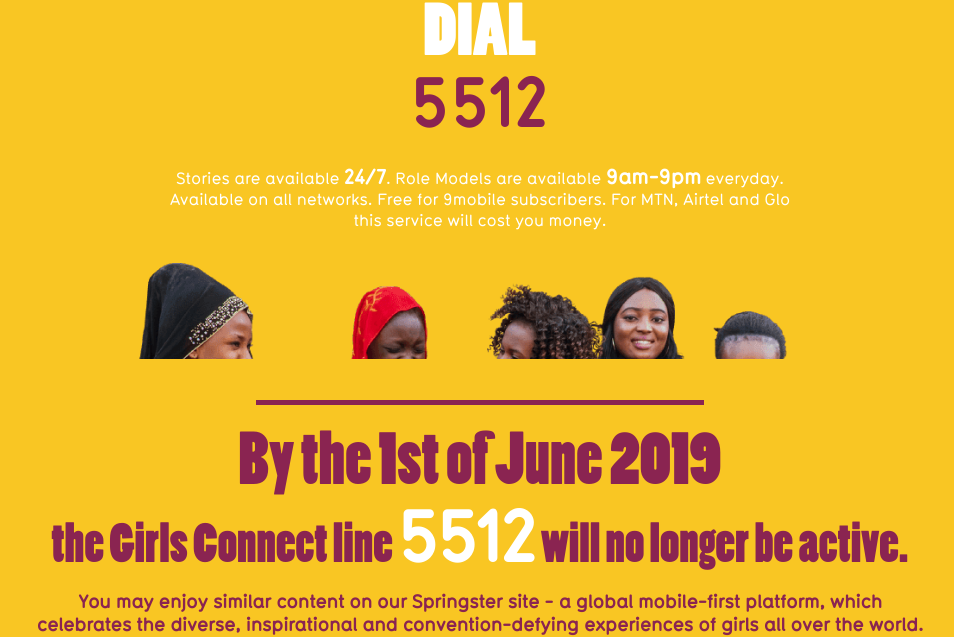
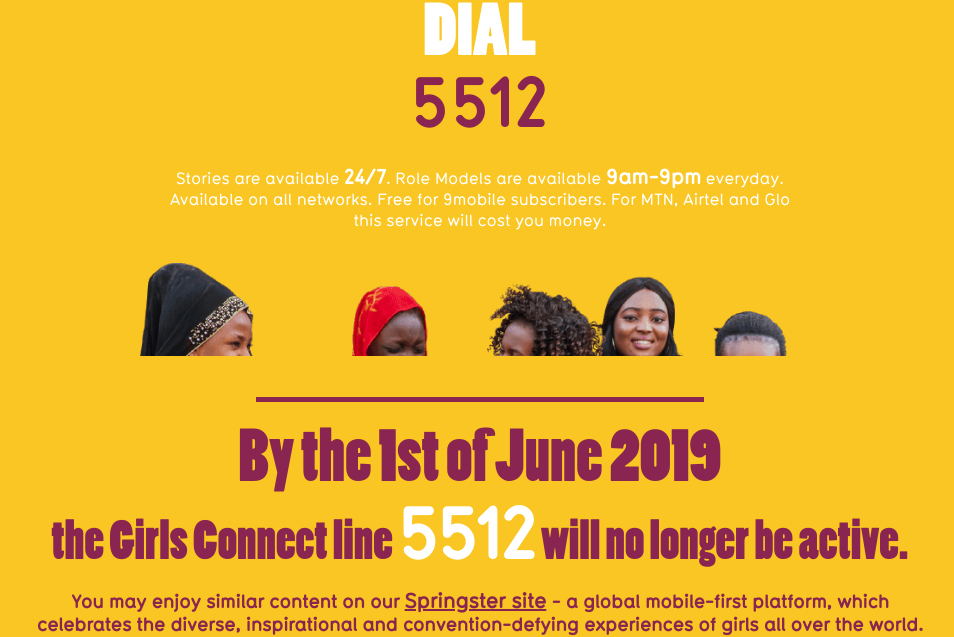
Before and after one commit to girleffect/girls-connect, a website: page index.html in a window 1280 px wide. Shown: the part 168-805 px from the top of the page, without its empty margins (160-1114 px from the left). Drawn offline with Linux system fonts and the light colour scheme.

Commit message:
update links

```diff
--- a/index.html
+++ b/index.html
@@ -90,7 +90,7 @@
     <div id="np_message_notification" class="np-message">
       <h1 class="heading heading__main-title">By the 1st of June 2019</h1>
       <h2 class="heading heading__title">the Girls Connect line <span class="ussd-line">5512</span> will no longer be active.</h2>
-      <h5 class="heading heading__description">You may enjoy similar content on our Springster site - a global mobile-first platform,
+      <h5 class="heading heading__description">You may enjoy similar content on our <a href="http://ng.heyspringster.com/" target="_top" class="content-list__link">Springster site</a> - a global mobile-first platform,
         which celebrates the diverse, inspirational and convention-defying experiences of girls all over the world.</h5>
       <h4 class="heading heading__subtitle">Thank you for joining <span class="character__name">Dora</span>, <span class="character__name">Ladidi</span>, <span class="character__name">Blessing</span> and <span class="character__name">Efe</span> on their incredible journey.</h4>
     </div>
--- a/static/css/main.scss
+++ b/static/css/main.scss
@@ -128,6 +128,15 @@
   .character__name {
     font-weight: bold;
     font-style: italic;
+  }
+  .content-list__link {
+    color: #8a2451;
+    font-size: 20px;
+    text-underline-position: below;
+    font-family: 'Typ1451-Medium', sans-serif;
+    &:hover {
+      color: #fff;
+    }
   }
 }
 
```
Also changed, not shown: about.html (+1 -1 lines), call.html (+1 -1 lines), faqs.html (+1 -1 lines), privacy.html (+1 -1 lines), terms.html (+1 -1 lines), static/dest/main.min.css, 1 other file.
